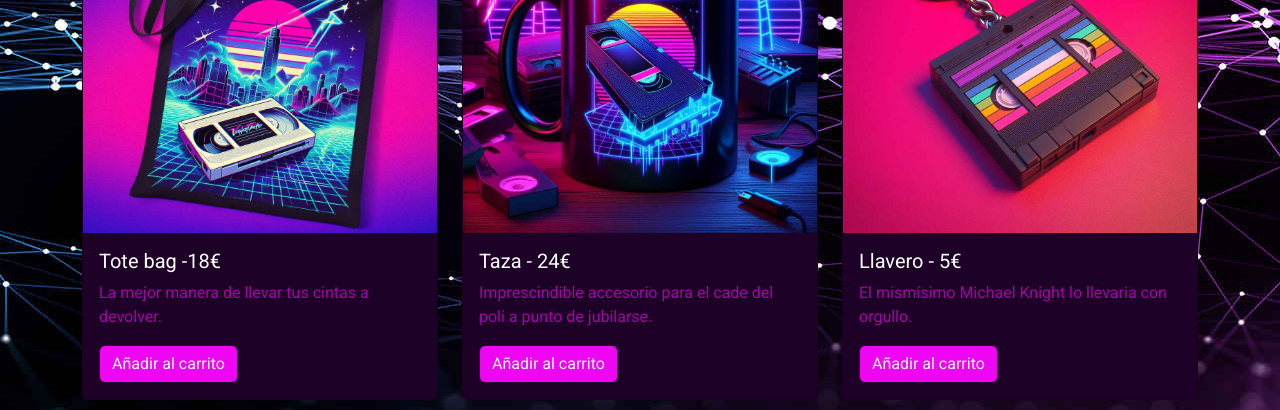
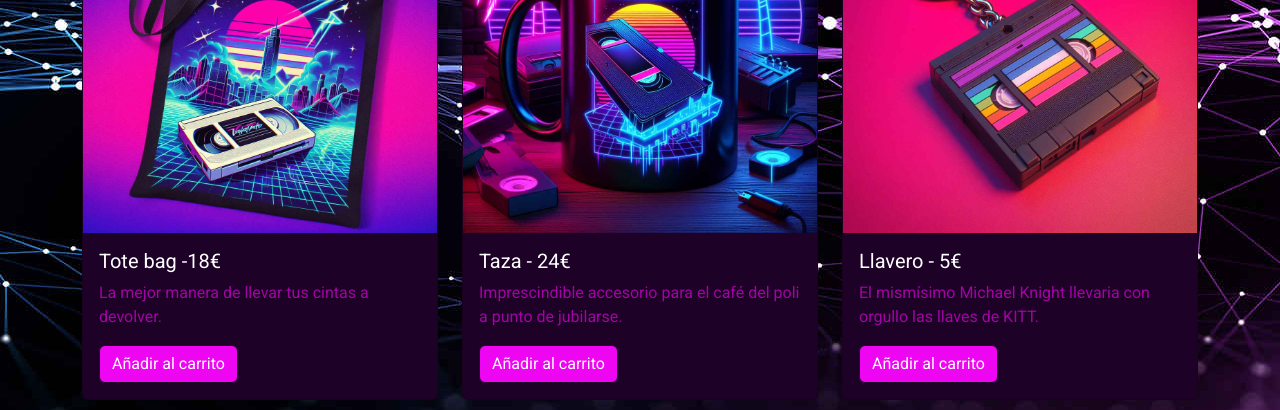
Before and after one commit to japozodev/HerederosDelVideoclub, a plain HTML site: page tienda.html in a window 1280 px wide. Shown: the part 1449-1859 px from the top of the page. Drawn offline with Linux system fonts and the light colour scheme; a script that the page names is missing.

Commit message:
correción de textos

```diff
--- a/tienda.html
+++ b/tienda.html
@@ -160,7 +160,7 @@
               <img src="/img/taza1.jpg" class="card-img-top" alt="taza">
               <div class="card-body">
                 <h5 class="card-title">Taza - 24€</h5>
-                <p class="card-text">Imprescindible accesorio para el cade del poli a punto de jubilarse.</p>
+                <p class="card-text">Imprescindible accesorio para el café del poli a punto de jubilarse.</p>
                 <button class="btn btn-primary" onClick="cartLS.add({id: 5, name: 'Taza', price: 24}); alert('Taza se añadirá al carrito');window.location.href = '/tienda.html#carrito'">Añadir al carrito</button>
               </div>
             </div>
@@ -170,7 +170,7 @@
               <img src="/img/llavero.jpg" class="card-img-top" alt="llavero">
               <div class="card-body">
                 <h5 class="card-title">Llavero - 5€</h5>
-                <p class="card-text">El mismísimo Michael Knight lo llevaria con orgullo.</p>
+                <p class="card-text">El mismísimo Michael Knight llevaria con orgullo las llaves de KITT.</p>
                 <button class="btn btn-primary" onClick="cartLS.add({id: 6, name: 'Llavero', price: 5}); alert('Llavero se añadirá al carrito');window.location.href = '/tienda.html#carrito'">Añadir al carrito</button>
               </div>
             </div>
```
